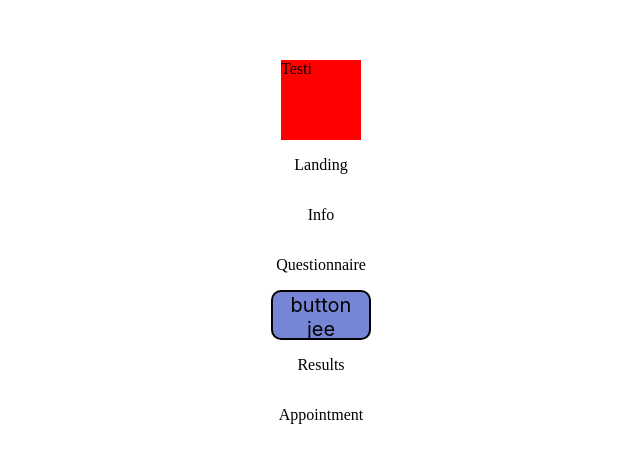
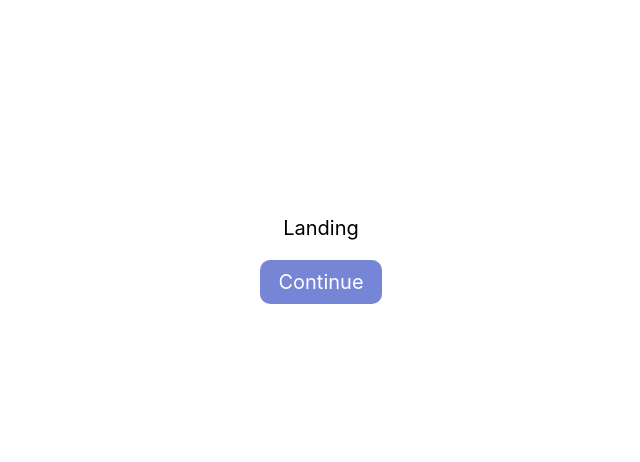
Before and after one commit to samurotko/UIC-Group-project, a React (Create React App) app in the folder application/: page / in a window 1280 px wide. Shown: the part 150-612 px from the top of the page, without its empty margins (319-959 px from the left). Built offline with nearby package versions, Linux system fonts and the light colour scheme.

Commit message:
add simple button routing

```diff
--- a/application/src/App.js
+++ b/application/src/App.js
@@ -5,16 +5,31 @@ import Info from './page-components/info/Info';
 import Landing from './page-components/landing/Landing';
 import Questionnaire from './page-components/questionnaire/Questionnaire';
 import Results from './page-components/results/Results';
+import Final from './page-components/final/Final';
+import {Routes, Route} from 'react-router-dom';
+import { createGlobalStyle } from 'styled-components';
+import { typography } from './theme';
+
+const GlobalStyle =createGlobalStyle`
+body{
+  font-family: 'Inter', sans-serif;
+  font-weight: ${typography.body.fontWeight};
+  font-size: ${typography.body.fontSize}
+}
+`;
 
 function App() {
   return (
     <div className="App">
-      <ExampleStyle>Testi</ExampleStyle>
-      <Landing></Landing>
-      <Info></Info>
-      <Questionnaire></Questionnaire>
-      <Results></Results>
-      <Appointment></Appointment>
+    <GlobalStyle/>
+    <Routes>
+      <Route exact path="/" element={<Landing />} />
+      <Route path="/info" element={ <Info/>}/>
+        <Route path="/questionnaire" element={<Questionnaire />}/>
+        <Route path="/results" element={<Results/>}/>
+        <Route path="/appointment" element={<Appointment/>}/>
+        <Route path="/final" element={<Final/>}/>
+      </Routes>
     </div>
   );
 }
--- a/application/src/components/Button.js
+++ b/application/src/components/Button.js
@@ -22,7 +22,7 @@ export default  ({
              height: height,
              width: width,
              fontFamily: typography.body.fontFamily,
-             fontSize: typography.body.fontWeight,
+             fontSize: typography.body.fontSize,
              }
           }
 
--- /dev/null
+++ b/application/src/components/ButtonLink.js
@@ -0,0 +1,15 @@
+import styled from "styled-components";
+import { palette, typography } from "../theme";
+
+export const ButtonLink = styled.a`
+background-color: ${palette.button.primary};
+cursor: pointer;
+border: none;
+border-radius: 10px;
+padding: 10px 18px;
+text-align: center;
+font-size: ${typography.body.fontSize};
+font-weight: ${typography.body.fontWeight};
+color: ${palette.button.secondary};
+text-decoration: none;
+`;
--- a/application/src/index.js
+++ b/application/src/index.js
@@ -2,10 +2,13 @@ import React from 'react';
 import ReactDOM from 'react-dom/client';
 import './assets/index.css';
 import App from './App';
+import { BrowserRouter } from 'react-router-dom';
 
 const root = ReactDOM.createRoot(document.getElementById('root'));
 root.render(
   <React.StrictMode>
-    <App />
+    <BrowserRouter>
+      <App />
+    </BrowserRouter>
   </React.StrictMode>
 );
--- a/application/src/page-components/appointment/Appointment.jsx
+++ b/application/src/page-components/appointment/Appointment.jsx
@@ -1,7 +1,12 @@
+import { ButtonLink } from "../../components/ButtonLink";
+
 const Appointment = () => {
 
     return (
+        <>
         <p>Appointment</p>
+        <ButtonLink href="/final">Continue</ButtonLink>
+        </>
     );
 };
 
--- /dev/null
+++ b/application/src/page-components/final/Final.jsx
@@ -0,0 +1,11 @@
+
+const Final = () => {
+    return (
+        <>
+        <p>Final page, thanx for booking the appointment etc. :D</p>
+        </>
+
+    );
+};
+
+export default Final;
--- a/application/src/page-components/info/Info.jsx
+++ b/application/src/page-components/info/Info.jsx
@@ -1,7 +1,12 @@
+import { ButtonLink } from "../../components/ButtonLink";
+
 const Info = () => {
+    return (
+        <>
+        <p>Info</p>
+        <ButtonLink href="/questionnaire">Continue</ButtonLink>
+        </>
 
-    return (
-        <p>Info</p>
     );
 };
 
--- a/application/src/page-components/landing/Landing.jsx
+++ b/application/src/page-components/landing/Landing.jsx
@@ -1,7 +1,11 @@
+import { ButtonLink } from "../../components/ButtonLink";
+
 const Landing = () => {
-
     return (
+        <>
         <p>Landing</p>
+        <ButtonLink href="/info">Continue</ButtonLink>
+        </>
     );
 };
 
--- a/application/src/page-components/questionnaire/Questionnaire.jsx
+++ b/application/src/page-components/questionnaire/Questionnaire.jsx
@@ -1,5 +1,6 @@
 import Button from '../../components/Button'
 import { palette, typography } from '../../theme';
+import { ButtonLink } from "../../components/ButtonLink";
 
 const Questionnaire = () => {
 
@@ -11,6 +12,7 @@ const Questionnaire = () => {
             color={palette.primary}
 
         >button jee</Button>
+         <ButtonLink href="/results">Continue</ButtonLink>
         </>
     );
 };
--- a/application/src/page-components/results/Results.jsx
+++ b/application/src/page-components/results/Results.jsx
@@ -1,9 +1,13 @@
-
+import { ButtonLink } from "../../components/ButtonLink";
 
 const Results = () => {
 
     return (
+        <>
         <p>Results</p>
+        <ButtonLink href="/appointment">Continue</ButtonLink>
+        </>
+
     );
 };
 
--- a/application/src/theme.js
+++ b/application/src/theme.js
@@ -13,12 +13,17 @@ const palette = {
     },
     grey: {
         main: '#81929B'
-    }
+    },
+    button: {
+        // Mitenköhän nää ois järekvää nimetä? :D
+        primary: '#7685D6',
+        secondary: '#ffffff'
+    },
 }
 
 const typography =  {
     fontFamily: 'Inter',
-    fontWeightRegular: 300,
+    fontWeightRegular: 400,
     h1: {
         fontFamily: 'Inter',
         fontWeight: '100px',
@@ -29,7 +34,8 @@ const typography =  {
     },
     body: {
         fontFamily: 'Inter',
-        fontWeight: '20px',
+        fontSize: '20px',
+        fontWeight: 400,
     },
 }
 
```
